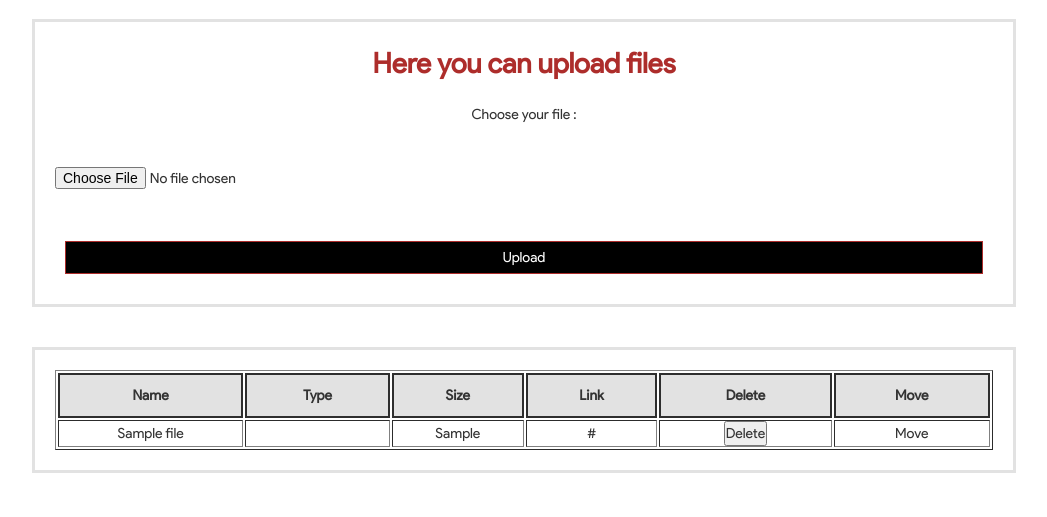
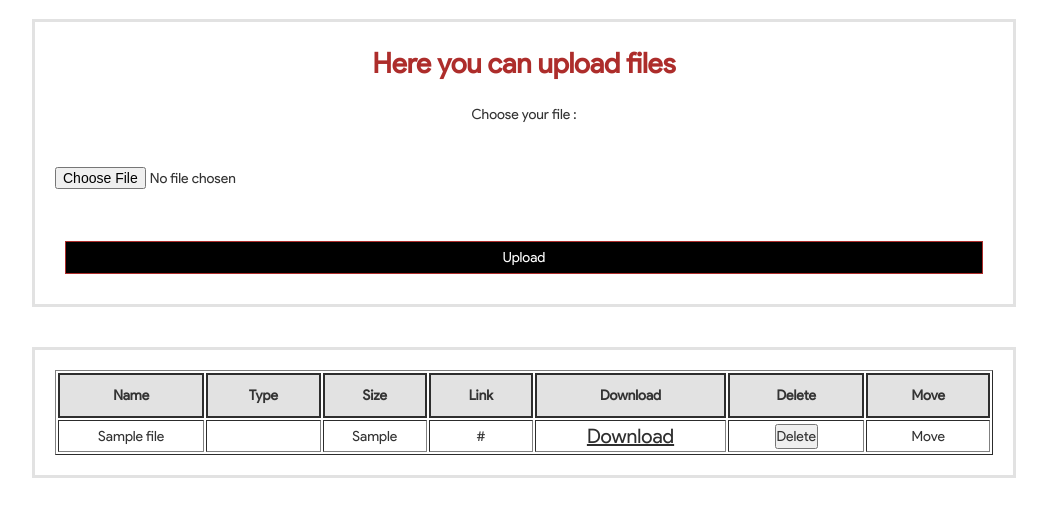
Before and after one commit to seasheepjoe/filer2, a PHP site: page /index.php?action=upload in a window 1280 px wide. Shown: the part 101-618 px from the top of the page, without its empty margins (116-1163 px from the left). Run offline with PHP 8.4, Linux system fonts and the light colour scheme; tables that the repository leaves empty or names only in its code hold one stand-in row (values such as "Sample post"); some libraries are stand-ins or nearby versions.

Commit message:
add download function

```diff
--- a/views/upload.html.twig
+++ b/views/upload.html.twig
@@ -22,6 +22,7 @@
                 <th>Type</th>
                 <th>Size</th>
                 <th>Link</th>
+                <th>Download</th>
                 <th>Delete</th>
                 <th>Move</th>
             </tr>
@@ -32,6 +33,7 @@
                         <td>{{ entry['type'] }}</td>
                         <td>{{ entry['size'] }}</td>
                         <td>{{ entry['link'] }}</td>
+                        <td><a href="{{ entry['link'] }}" download="{{ entry['name'] }}">Download</a></td>
                         <td><button type="submit" name="delete-btn" aria-hidden="true">Delete</button></td>
                         <td>Move</td>
                     </tr>
```
